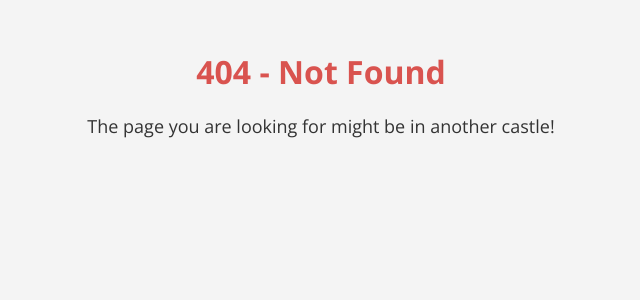
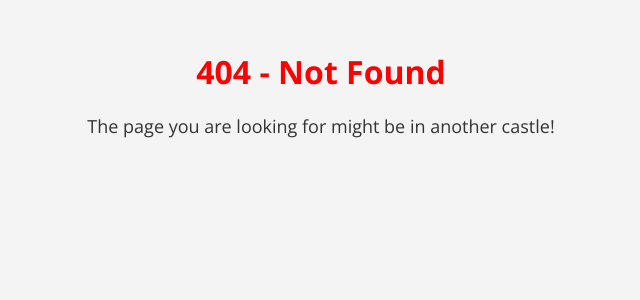
Before and after one commit to deelykos/Myalxandi, a Flask app: template app/templates/errors/404.html in a window 1280 px wide. Shown: the top 300 px of the page, without its empty margins (319-959 px from the left). Run offline with Flask 3, Linux system fonts and the light colour scheme; the template is opened without the code that fills it, so the values that code supplies are empty; some libraries are stand-ins or nearby versions.

Commit message:
clean up

```diff
--- a/app/static/css/404.css
+++ b/app/static/css/404.css
@@ -8,7 +8,7 @@ body {
 }
 
 h1 {
-    color: #d9534f;
+    color: red;
 }
 
 p {
```
